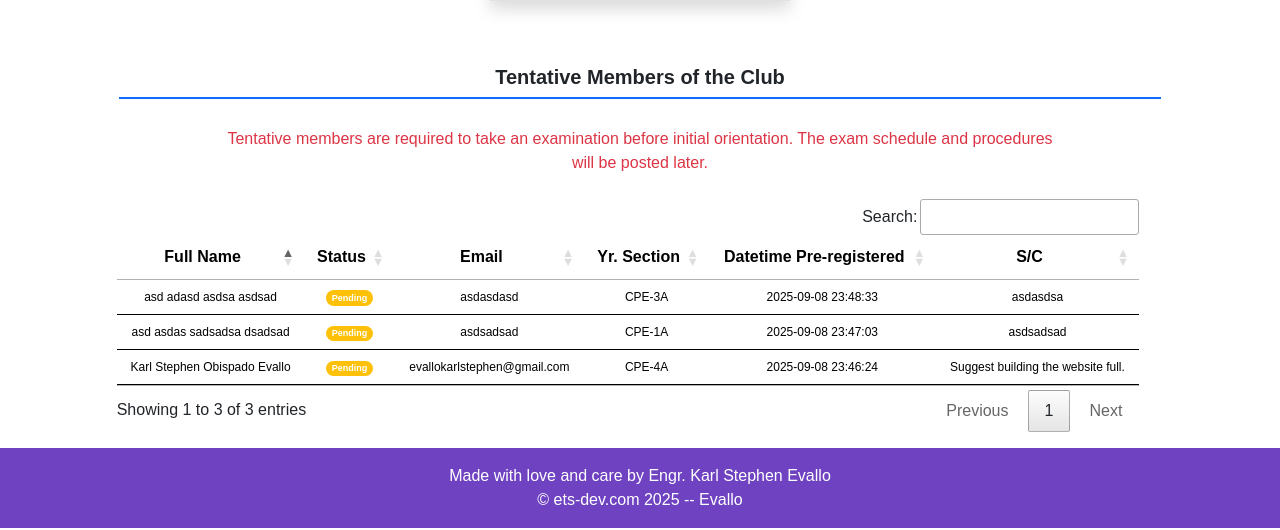
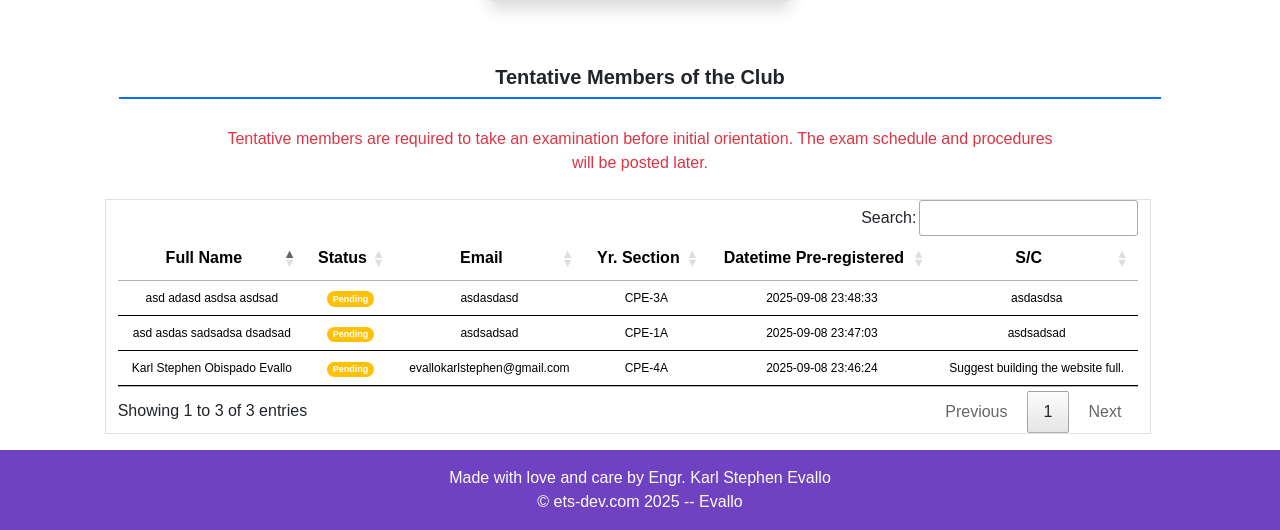
Before and after one commit to MiyokoShinzu/nas, a PHP site: page /members.php in a window 1280 px wide. Shown: the part 1465-1995 px from the top of the page. Run offline with PHP 8.4, Linux system fonts and the light colour scheme; data comes from the database, SQL or seed files in the repository; lists and menus that the app fills with data are empty; some libraries are stand-ins or nearby versions.

Commit message:
Update members.php

```diff
--- a/members.php
+++ b/members.php
@@ -421,7 +421,7 @@
                 </span>
             </div>
             <div class="row">
-                <div class="col-10 col-lg-10 mx-auto">
+                <div class="col-10 border col-lg-10 mx-auto">
                     <table class="table table-hover" id="members_table">
                         <thead>
                             <tr>
```
